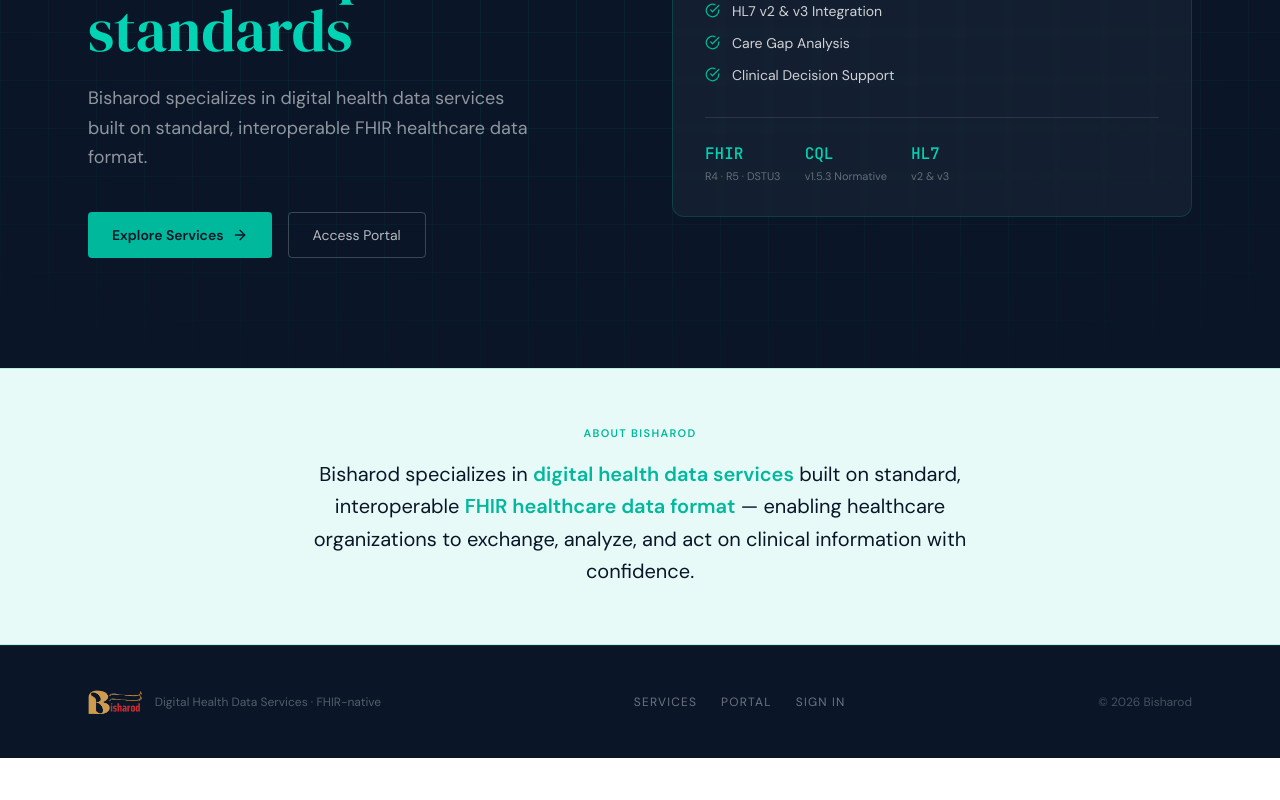
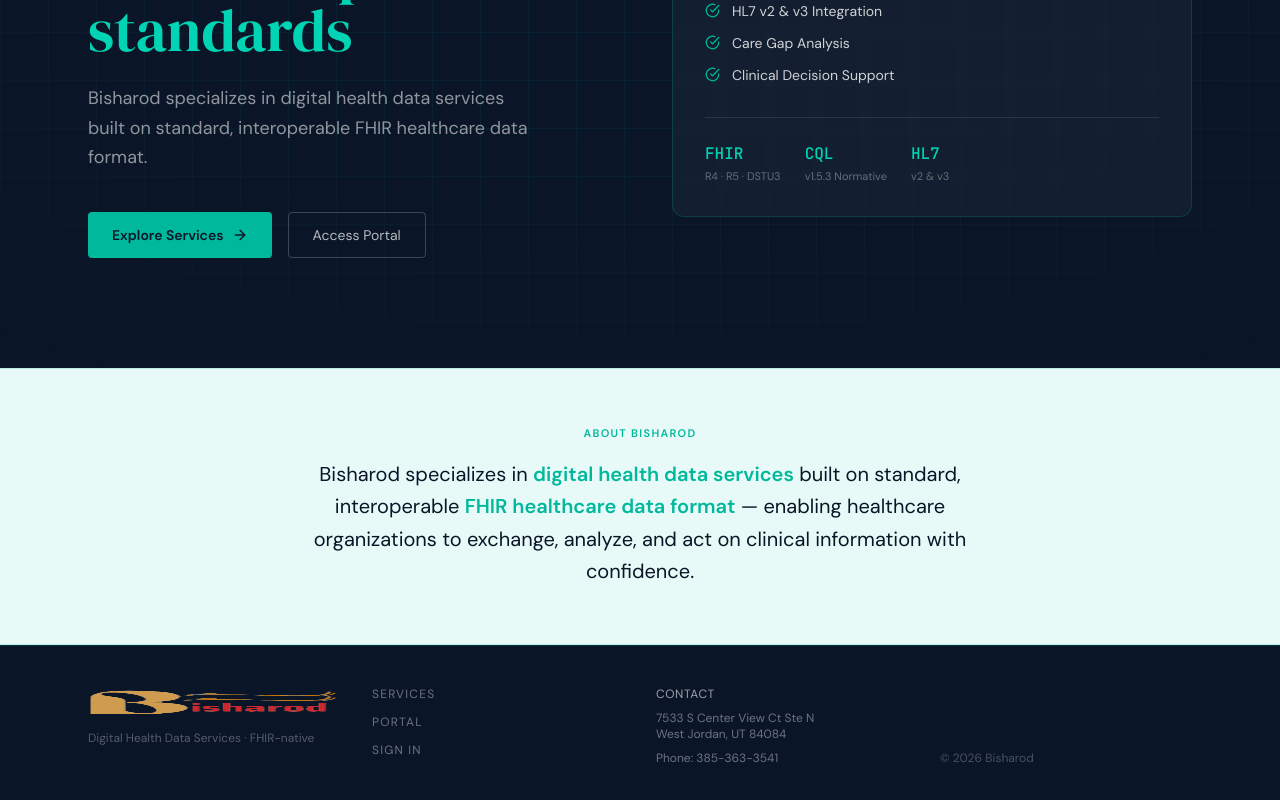
Before and after one commit to asimnipty/bisharod, a React (Vite) app in the folder frontend/: page / in a window 1280 px wide. Shown: the part 416-1216 px from the top of the page. Before the commit the page ends 1174 px from the top, so only its background shows below. Built offline with nearby package versions, Linux system fonts and the light colour scheme.

Commit message:
Update footer with address

```diff
--- a/frontend/src/components/layout/Footer.tsx
+++ b/frontend/src/components/layout/Footer.tsx
@@ -3,8 +3,10 @@
 export function Footer() {
   return (
     <footer className="bg-bisharod-navy border-t border-bisharod-teal/15">
-      <div className="max-w-6xl mx-auto px-6 py-10 flex flex-col md:flex-row items-center justify-between gap-6">
-        <div className="flex items-center gap-3">
+      <div className="max-w-6xl mx-auto px-6 py-10 grid grid-cols-1 md:grid-cols-4 gap-8">
+
+        {/* Logo */}
+        <div className="flex flex-col gap-3">
           <img
             src="logo.png"
             alt="Bisharod"
@@ -15,7 +17,8 @@
           </p>
         </div>
 
-        <nav className="flex gap-6">
+        {/* Navigation */}
+        <nav className="flex flex-col gap-3">
           {[
             { to: "/services", label: "Services" },
             { to: "/portal", label: "Portal" },
@@ -31,9 +34,27 @@
           ))}
         </nav>
 
-        <p className="text-white/25 text-xs">
+        {/* Contact Info ✅ NEW */}
+        <div className="text-xs text-white/40">
+          <p className="text-white/60 mb-2 uppercase tracking-wider">
+            Contact
+          </p>
+
+          <p>
+            7533 S Center View Ct Ste N<br />
+            West Jordan, UT 84084
+          </p>
+
+          <p className="mt-2">
+            Phone: 385-363-3541
+          </p>
+        </div>
+
+        {/* Copyright */}
+        <div className="text-xs text-white/25 flex items-end">
           © {new Date().getFullYear()} Bisharod
-        </p>
+        </div>
+
       </div>
     </footer>
   );
```
